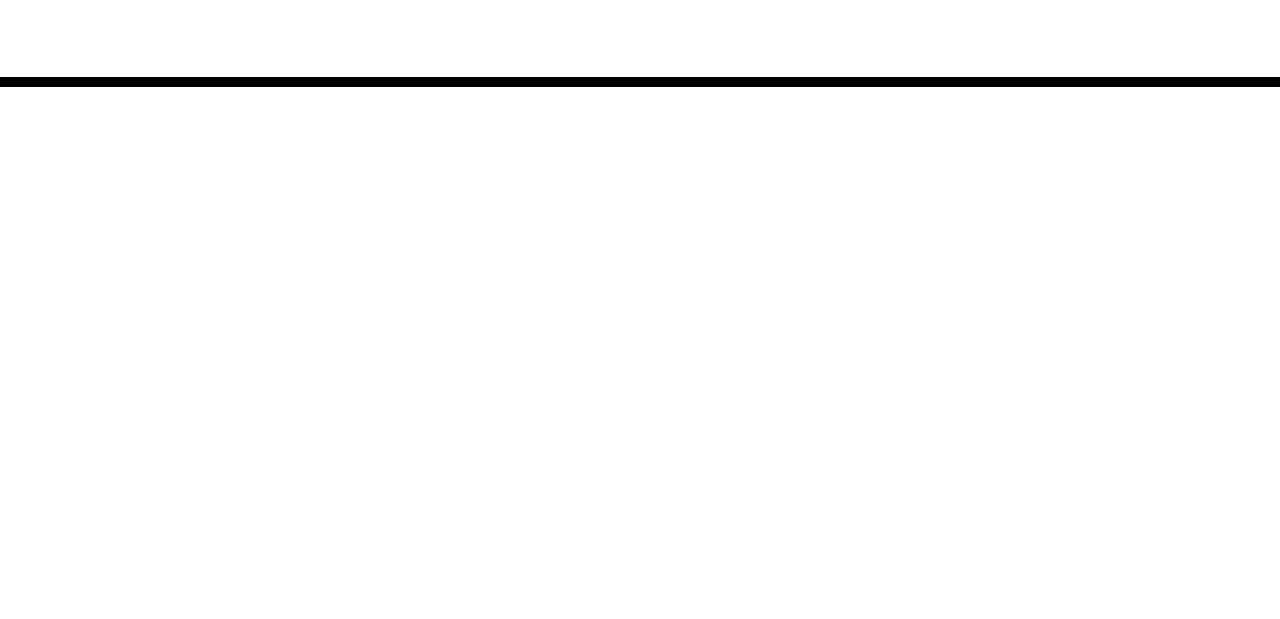
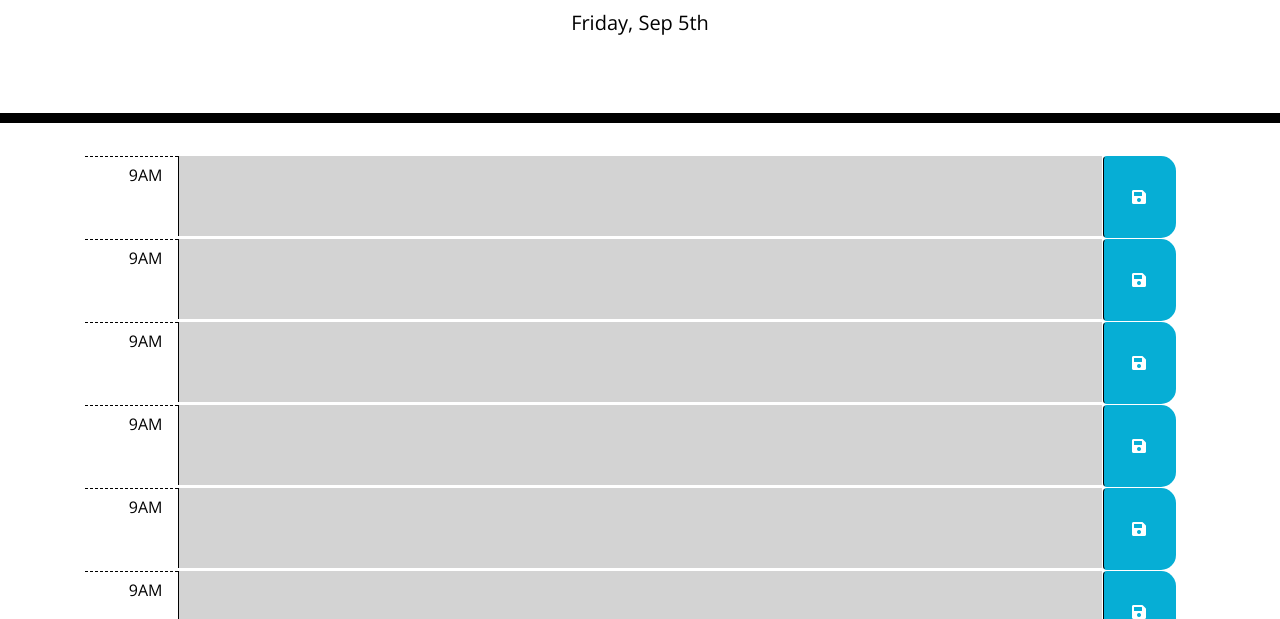
Before and after one commit to NavdeepDP/Work-Day-Scheduler, a plain HTML site: page index.html in a window 1280 px wide. Shown: the part 181-800 px from the top of the page. Drawn offline with nearby package versions, Linux system fonts and the light colour scheme.

Commit message:
dynamically added basic HTML layout for the scheduler

```diff
--- a/index.html
+++ b/index.html
@@ -18,7 +18,7 @@
       href="https://fonts.googleapis.com/css?family=Open+Sans&display=swap"
       rel="stylesheet"
     />
-    <link rel="stylesheet" href="style.css" />
+    <link rel="stylesheet" href="./style.css" />
     <title>Work Day Scheduler</title>
   </head>
 
@@ -28,11 +28,13 @@
       <p class="lead">A simple calendar app for scheduling your work day</p>
       <p id="currentDay" class="lead"></p>
     </header>
-    <div class="container">
+    <div class="container" id="time-container">
       <!-- Timeblocks go here -->
+
     </div>
 
     <script src="https://code.jquery.com/jquery-3.4.1.min.js"></script>
     <script src="https://cdnjs.cloudflare.com/ajax/libs/moment.js/2.24.0/moment.min.js"></script>
+    <script src="./script.js"></script>
   </body>
 </html>
--- /dev/null
+++ b/script.js
@@ -0,0 +1,66 @@
+$(document).ready(function () {
+
+    console.log("Document ready");
+
+    /***
+     * DOM ELEMENTS
+     */
+    var currentDayElement = $("#currentDay");
+    // container div
+    var divContainer = $("#time-container");
+
+
+    /**
+     *  GLOBAL VARIABLES
+     */
+    //set the current date
+    var currentDayVar = moment(new Date());
+    var currentDayString = currentDayVar.format("dddd, MMM do")
+    console.log(currentDayVar.format("dddd, MMM do"));
+
+    currentDayElement.text(currentDayString);
+
+    /**
+     * FUNCTION DEFINITIONS
+     *
+     */
+    for (var i = 1; i <= 9; i++) {
+
+
+        var newRow = $("<div>");
+        newRow.addClass("row");
+
+        var newHourDiv = $("<div>");
+        newHourDiv.addClass("col-sm-1 hour");
+        newHourDiv.text("9AM");
+        newRow.append(newHourDiv);
+
+        var newTextDiv = $("<div>")
+        newTextDiv.addClass("col-sm-10 divPadding");
+        var textAreaVar = $("<textarea>");
+        textAreaVar.addClass("past");
+        newTextDiv.append(textAreaVar);
+        newRow.append(newTextDiv);
+
+        var newBtnDiv = $("<div>")
+        newBtnDiv.addClass("col-sm-1 divPadding");
+        var btnVar = $("<button>");
+        btnVar.addClass("btn saveBtn");
+        btnVar.addClass("fa fa-save");
+        newBtnDiv.append(btnVar);
+        newRow.append(newBtnDiv);
+
+        divContainer.append(newRow);
+    }
+
+
+    /**
+     * FUNCTION CALLS
+     */
+
+    /**
+     * EVENT HANDLERS
+     */
+
+
+});
--- a/style.css
+++ b/style.css
@@ -11,6 +11,12 @@ textarea{
   color: #000000;
   border-left: 1px solid black;
   padding: 10px;
+  /*added*/
+  /* margin-right: 0px;
+  margin-left: 0px; */
+  width: inherit;
+  height: 80px;
+  max-width: auto;
 }
 
 .jumbotron {
@@ -32,14 +38,27 @@ textarea{
 
 .row {
   white-space: pre-wrap;
-  height: 80px;
-  border-top: 1px solid white;;
+  /*height: 80px; /* changed from 80 to 60 to auto */
+  border-top: 1px solid white;
+  /*added*/
+  margin-left: auto;
+  margin-right: auto;
+  margin-bottom: auto;
+  max-height: auto;
 }
 
 .hour {
   background-color: #ffffff;
   color: #000000;
   border-top: 1px dashed #000000;
+  /* added */
+  text-align: right;
+  padding-top: 10px;
+  padding-left: 0px;
+  width: auto;
+  max-width: auto;
+
+
 }
 
 .past {
@@ -63,9 +82,23 @@ textarea{
   border-bottom-right-radius: 15px;
   background-color: #06AED5;
   color: white;
+  /*added*/
+
+  position: relative;
+  max-height: auto;
+  width: 80%;
+  height: 100%;
+  max-width: auto;
 }
 
 .saveBtn i:hover {
   font-size: 20px;
   transition: all .3s ease-in-out;
 }
+
+.divPadding
+{
+  padding-right: 1px;
+  padding-left: 0px;
+
+}
```
